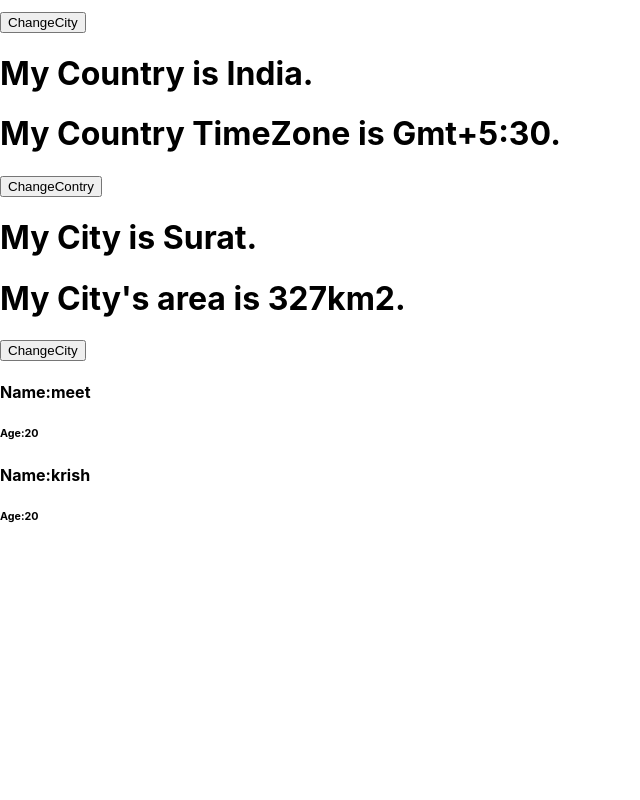
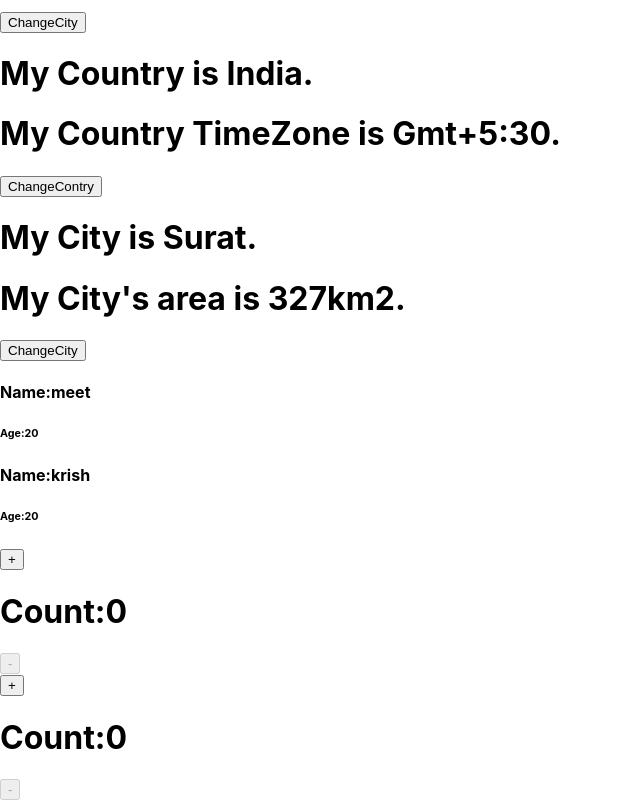
Before and after one commit to haresh2932/firstReact, a React (Create React App) app: page / in a window 1280 px wide. Shown: the part 316-1116 px from the top of the page, without its empty margins (0-640 px from the left). Before the commit the page ends 864 px from the top, so only its background shows below. Built offline with nearby package versions, Linux system fonts and the light colour scheme.

Commit message:
01_03_24_Components_States

```diff
--- a/src/App.js
+++ b/src/App.js
@@ -5,6 +5,8 @@ import City from './user/components/City';
 import CountryFun from './user/components/CountryFun';
 import CityFun from './user/components/CityFun';
 import PropsFun from './user/components/PropsFun';
+import Counter from './user/components/Counter';
+import CounterClass from './user/components/CounterClass';
 
 
 
@@ -19,6 +21,8 @@ function App() {
       <CityFun />
       <PropsFun name={"meet"} age={"20"}/>
       <PropsFun name={"krish"} age={"20"}/>
+      <Counter/>
+      <CounterClass/>
     </>
   );
 }
--- /dev/null
+++ b/src/user/components/Counter.js
@@ -0,0 +1,25 @@
+import React, { useState } from 'react';
+
+function Counter(props) {
+
+    const [Count, setCount] = useState(0)
+    // const [DecCount,setDecCount]=useState(5)
+    // const changeCount = ()=>{
+
+
+    // }
+
+    return (
+        <>
+            <button onClick={() => setCount(Count + 1)} disabled={Count < 5 ? false : true}>+</button>
+            <h1>Count:{Count}</h1>
+            <button onClick={() => setCount(Count - 1)} disabled={Count === 0 ? true : false} >-</button>
+
+
+
+
+        </>
+    );
+}
+
+export default Counter;
--- /dev/null
+++ b/src/user/components/CounterClass.js
@@ -0,0 +1,31 @@
+import React, { Component } from 'react';
+
+class CounterClass extends Component {
+    constructor(props) {
+        super(props);
+        this.state={Count:0}
+    }
+
+    handleIncrease =()=>{
+        this.setState({Count:this.state.Count+1})
+    }
+
+    handleDecrease =()=>{
+        this.setState({Count:this.state.Count-1})
+    }
+
+    render() {
+        return (
+            <>
+            <br></br>
+            <button onClick={this.handleIncrease} disabled={this.state.Count < 5 ? false : true}>+</button>
+            <h1>Count:{this.state.Count}</h1>
+            <button onClick={this.handleDecrease} disabled={this.state.Count === 0 ? true : false} >-</button>
+
+
+            </>
+        );
+    }
+}
+
+export default CounterClass;
```
